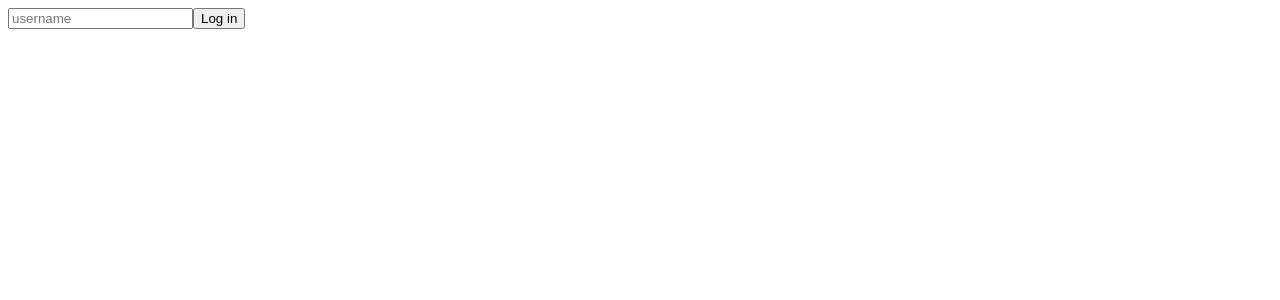
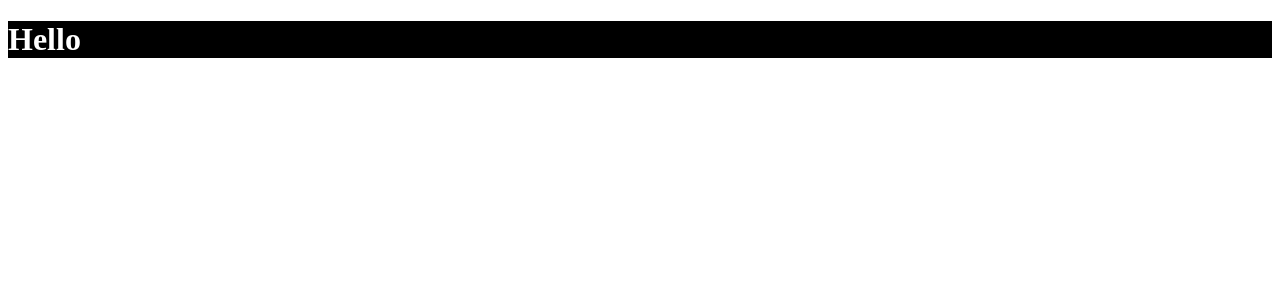
Before and after one commit to dawon0304/react--CryptoTracker, a React (Create React App) app: page / in a window 1280 px wide. Shown: the top 300 px of the page. Built offline with nearby package versions, Linux system fonts and the light colour scheme.

Commit message:
함수,인자타입 지정/ 컴포넌트트prop타입지정법/props의 선택적,필수적/props에게 기본값주기

```diff
--- a/src/App.tsx
+++ b/src/App.tsx
@@ -1,28 +1,30 @@
-import React, { useState } from "react";
+
 import styled from "styled-components";
 
+const Container = styled.div`
+  background-color: ${(props) => props.theme.bgColor};
+`;
 
+const H1 = styled.h1`
+  color: ${(props) => props.theme.textColor};
+`;
+
+interface DummyProps {
+  text: string;
+  active? :boolean;
+}
+
+function Dummy ({text, active=false} : DummyProps) {
+  return <H1>{text}</H1>
+}
 
 
 function App() {
-  const [value, setValue] = useState("");
-  const onChange = (event: React.FormEvent<HTMLInputElement>) => {
-    const {
-      currentTarget: { value },
-    } = event;
-    setValue(value);
-  };
-  const onSubmit = (event:React.FormEvent<HTMLFormElement>) => {
-    event.preventDefault();
-    console.log("Hello", value);
-  }
+
   return (
-    <div>
-      <form onSubmit={onSubmit}>
-        <input value={value} onChange={onChange} type="text" placeholder="username" />
-        <button>Log in</button>
-      </form>
-    </div>
+    <Container>
+      <Dummy text="Hello"></Dummy>
+    </Container>
   );
 }
 
--- a/src/index.tsx
+++ b/src/index.tsx
@@ -8,7 +8,7 @@ import {darkTheme, lightTheme} from "./theme";
 
 ReactDOM.render(
   <React.StrictMode>
-      <ThemeProvider theme={lightTheme}>
+      <ThemeProvider theme={darkTheme}>
         <App />
       </ThemeProvider>
   </React.StrictMode>,
```
